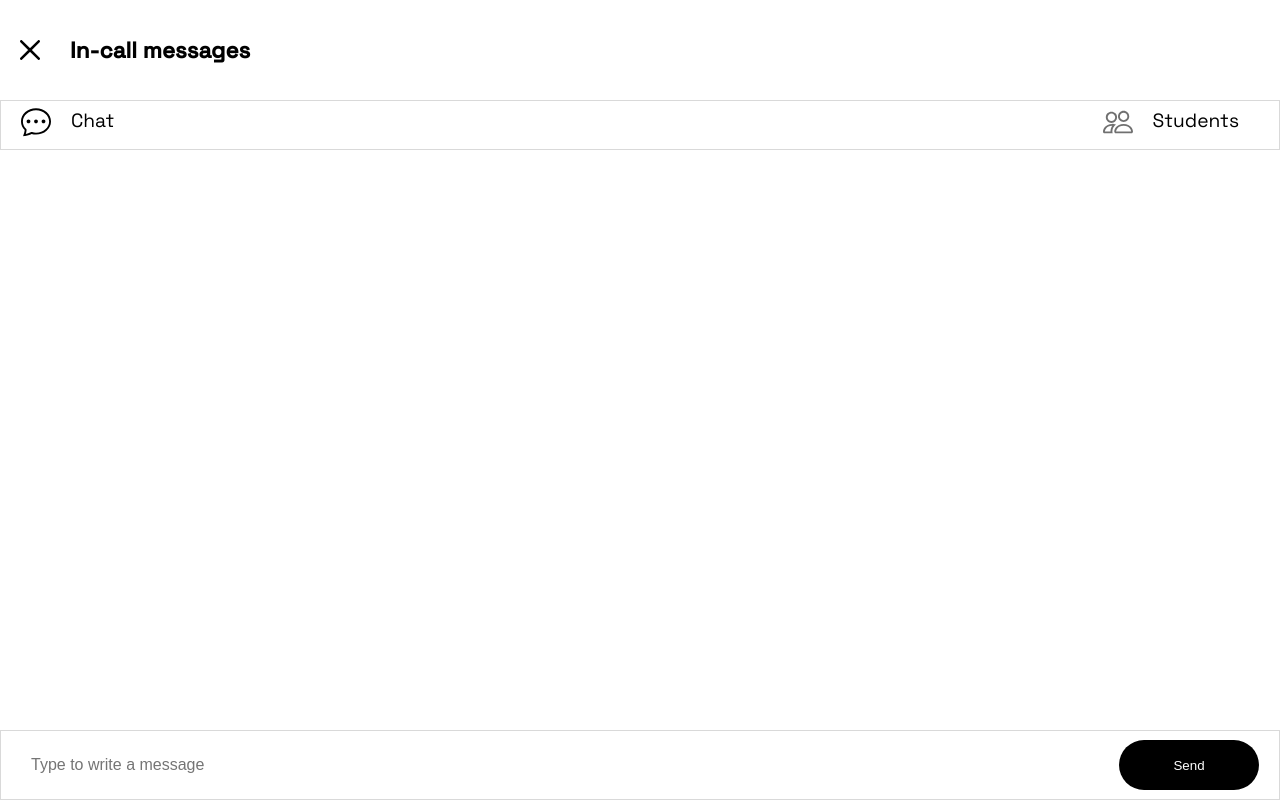
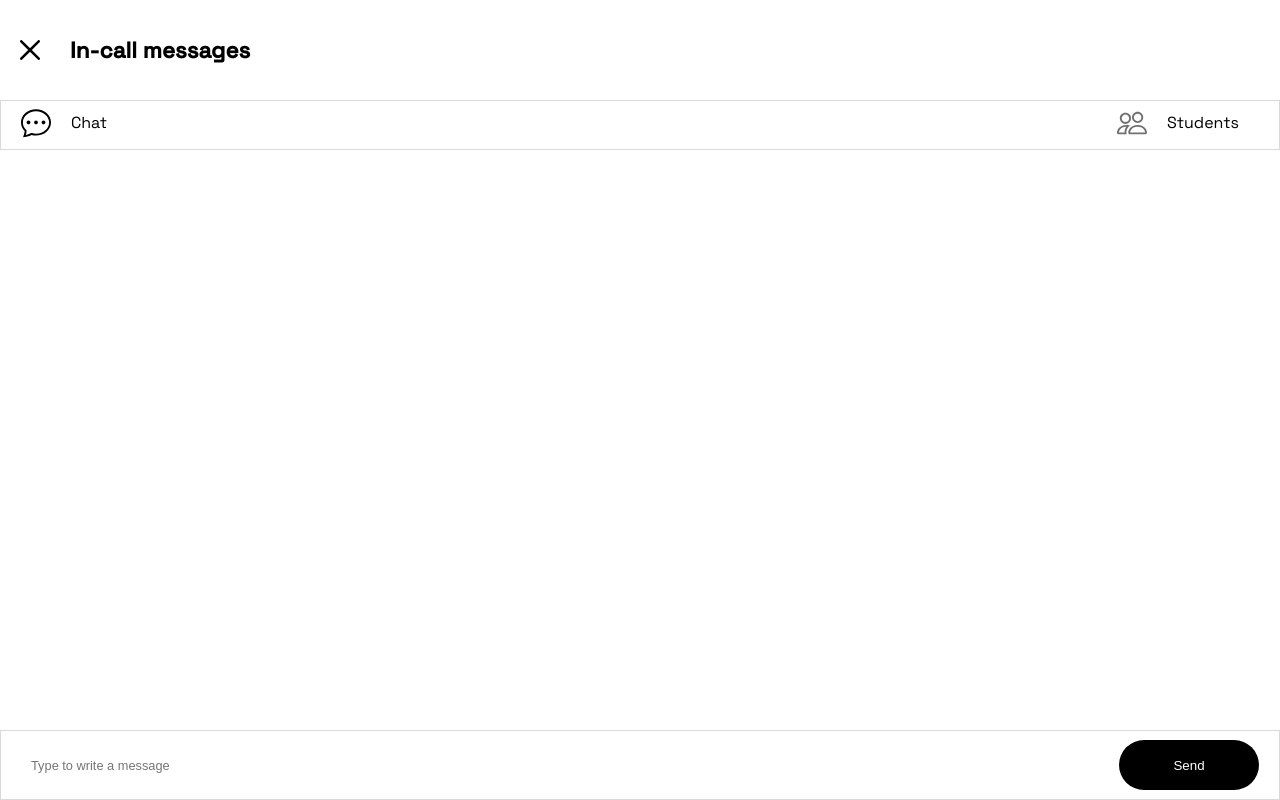
Before and after one commit to demilade211/klas-test, a Next.js app: page /chat in a window 1280 px wide. Built offline with nearby package versions, Linux system fonts and the light colour scheme.

Commit message:
adjusted chat box

```diff
--- a/pages/chat.js
+++ b/pages/chat.js
@@ -12,11 +12,11 @@ const chat = () => {
         <section className={styles.tab}>
             <div>
                 <Image src="/images/Group(1).svg" alt="Vercel Logo" width={30} height={30} />
-                <span style={{margin:"0px 20px",fontSize:"1.2rem",position:"relative",bottom:"10px"}}>Chat</span>
+                <span style={{margin:"0px 20px",fontSize:"1rem",position:"relative",bottom:"10px"}}>Chat</span>
             </div>
             <div>
                 <Image src="/images/Vector(2).svg" alt="Vercel Logo" width={30} height={30} />
-                <span style={{margin:"0px 20px",fontSize:"1.2rem",position:"relative",bottom:"10px"}}>Students</span>
+                <span style={{margin:"0px 20px",fontSize:"1rem",position:"relative",bottom:"10px"}}>Students</span>
             </div>
         </section>
         <footer className={styles['footer-container']}>
--- a/styles/chat.module.css
+++ b/styles/chat.module.css
@@ -42,5 +42,5 @@
     border: none;
     padding: 10px;
     outline: none;
-    font-size: 1rem;
+    font-size: 0.8rem;
 }
```
